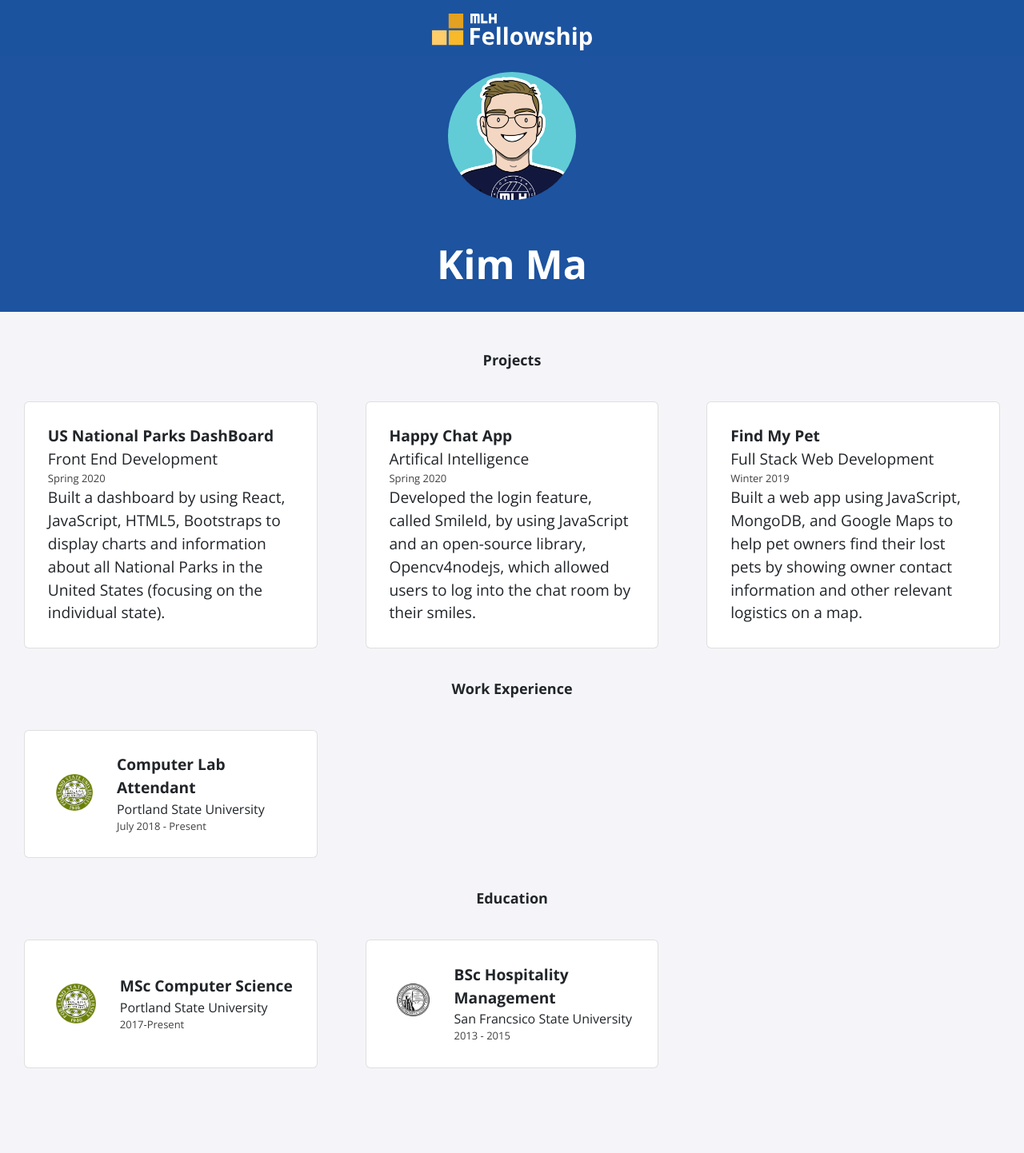
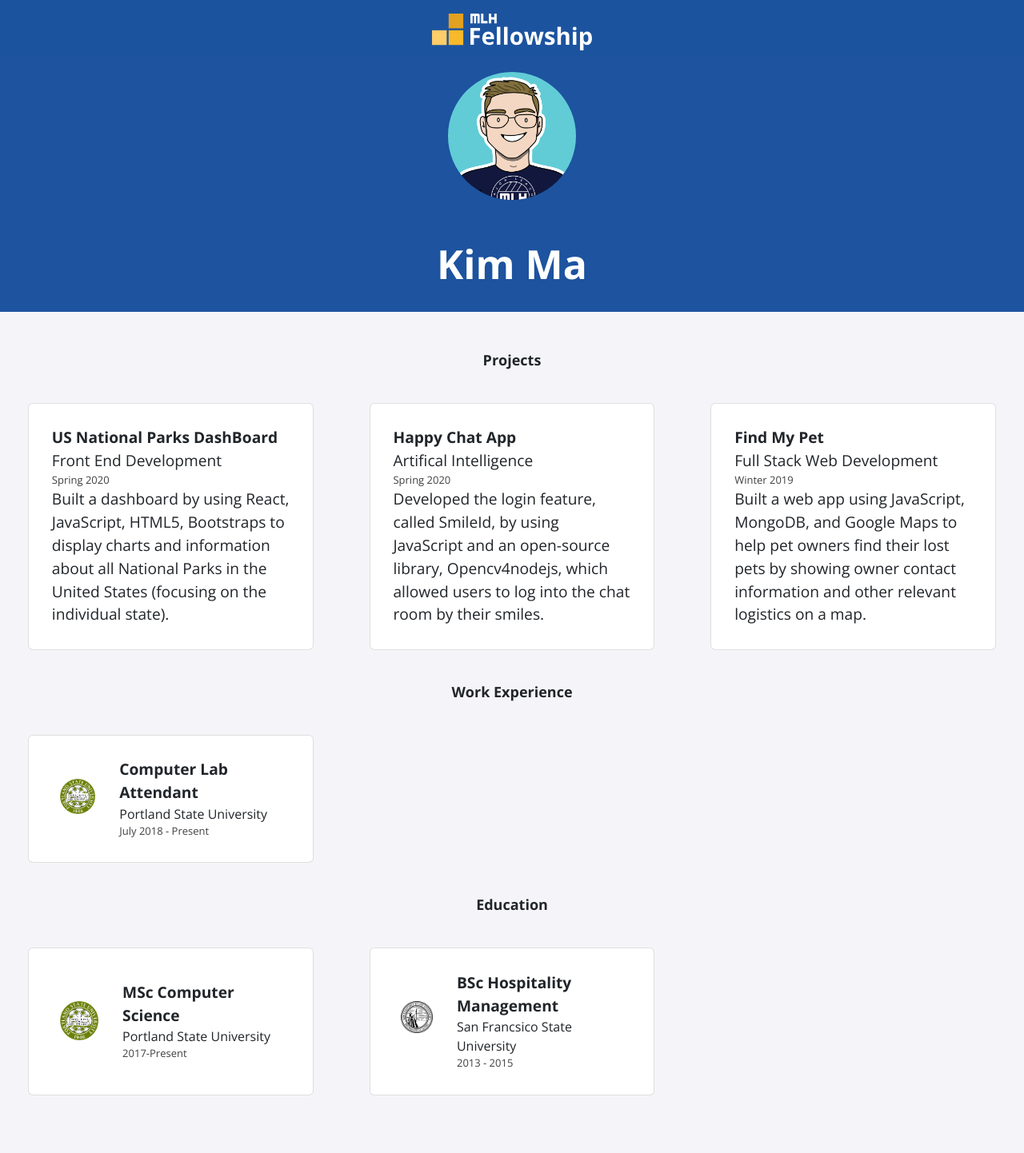
Before and after one commit to mKimp/MLHLOCALBUILD, a Jekyll site: the page built from index.html, in a window 1280 px wide. Shown: the whole page at 80% size. Built offline with Jekyll 4.4.1, drawn with Linux system fonts in a browser that asks for light colours; nearby versions of some CDN libraries; before the commit the page ends 1406 px from its top, so only the background shows below that.

Commit message:
Update all.scss

```diff
--- a/_sass/all.scss
+++ b/_sass/all.scss
@@ -6,7 +6,7 @@
 
 .card-container {
     display: grid;
-    grid-template-columns: repeat(4, 1fr);
+    grid-template-columns: repeat(3, 1fr);
     font-family: "Open Sans", sans-serif;
 }
 
@@ -44,7 +44,7 @@ h2 {
     display: flex;
     flex-direction: row;
     align-items: center;
-    margin: 20px 30px;
+    margin: 22px 35px;
     background-color: white;
     border-radius: .375rem;
     padding: 1.5em;
@@ -76,6 +76,11 @@ a {
         font-size: small;
         color: #404040;
     }
+
+     .detail {
+        font-size: small;
+        color: #404040;
+    }
 }
 
 .icon {
```
